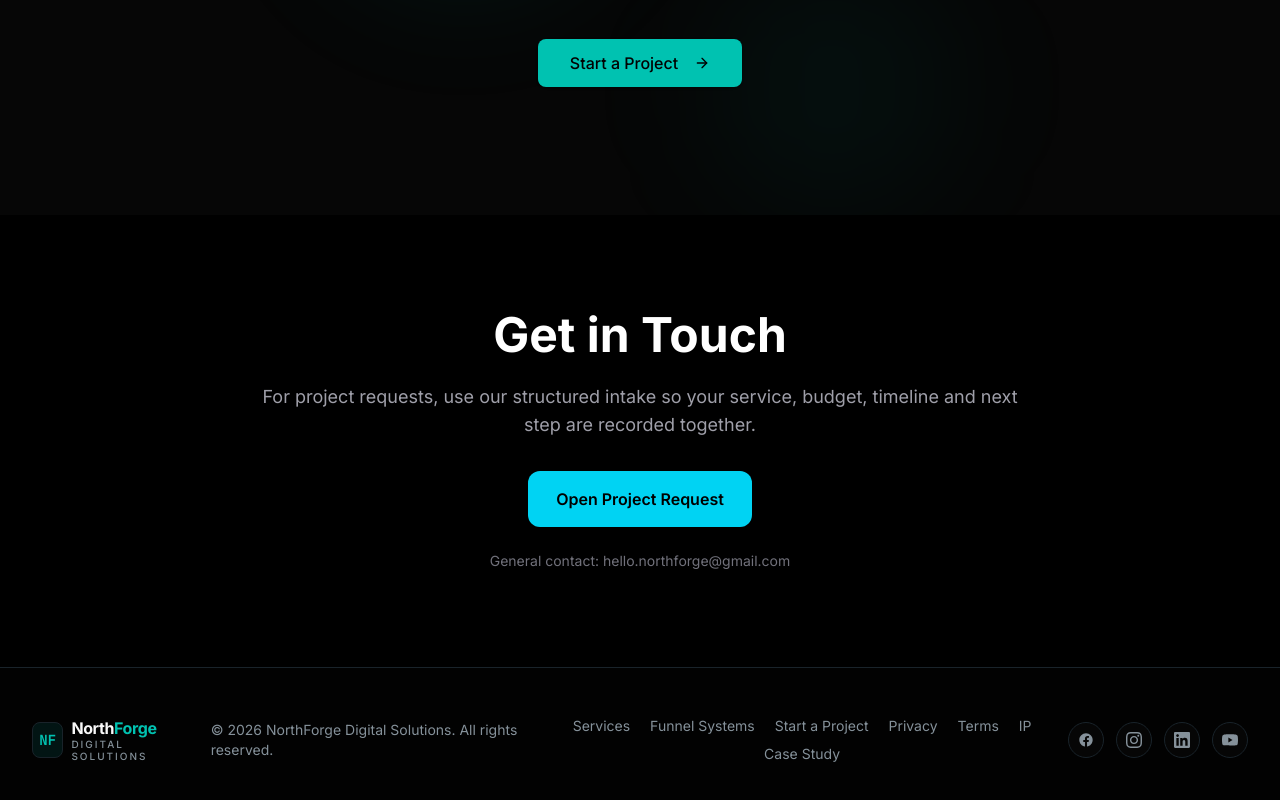
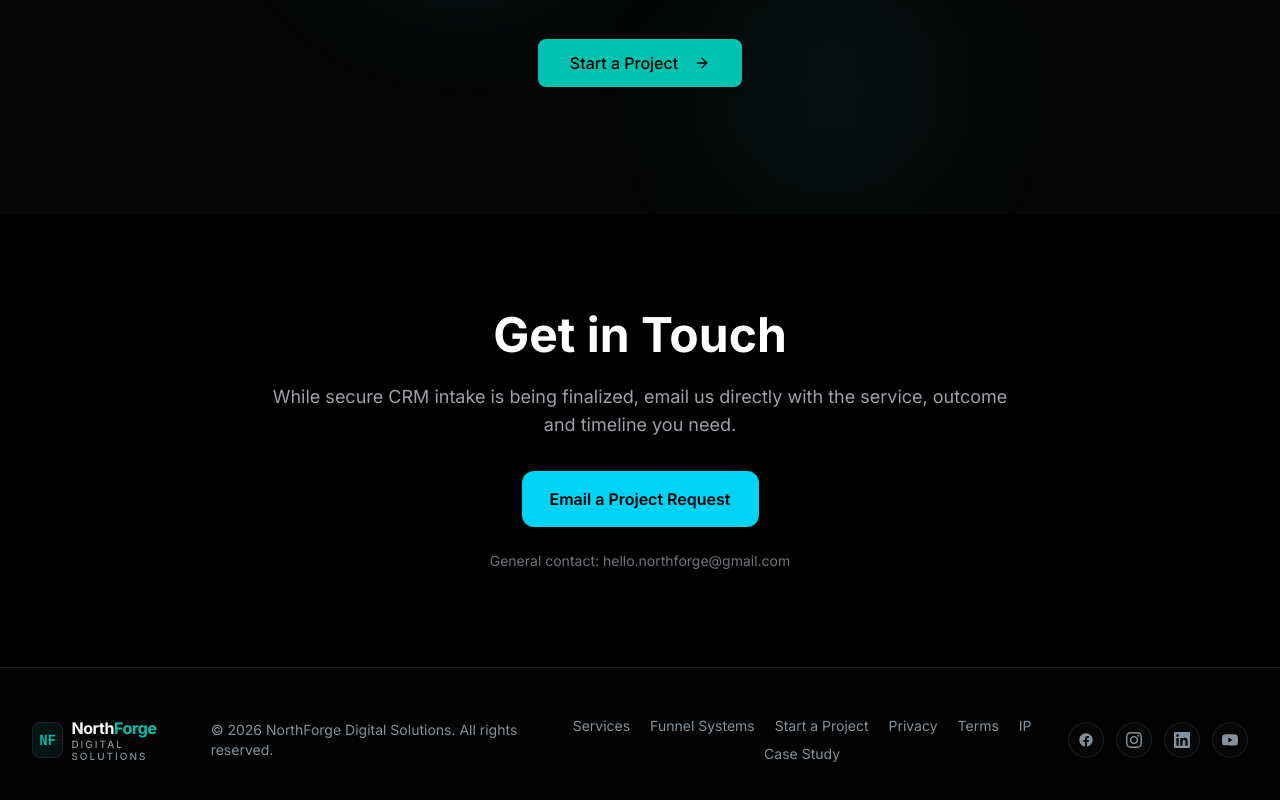
Before and after one commit to NorthForgeDigital/northforge-main-hub, a Next.js app: page / in a window 1280 px wide. Shown: the part 4237-5037 px from the top of the page. Built offline with nearby package versions, Linux system fonts and the light colour scheme.

Commit message:
Improve launch trust, portfolio and SEO foundations

```diff
--- a/components/contact-section.tsx
+++ b/components/contact-section.tsx
@@ -12,9 +12,9 @@ export default function ContactSection() {
         </h2>
 
         <p className="text-zinc-400 mb-8 text-lg">
-          For project requests, use our structured intake so your service, budget, timeline and next step are recorded together.
+          While secure CRM intake is being finalized, email us directly with the service, outcome and timeline you need.
         </p>
-        <Link href="/start-project" className="inline-flex rounded-xl bg-cyan-400 px-7 py-4 font-semibold text-black hover:bg-cyan-300">Open Project Request</Link>
+        <Link href="mailto:hello.northforge@gmail.com?subject=NorthForge%20project%20inquiry" className="inline-flex rounded-xl bg-cyan-400 px-7 py-4 font-semibold text-black hover:bg-cyan-300">Email a Project Request</Link>
         <p className="mt-6 text-sm text-zinc-500">General contact: hello.northforge@gmail.com</p>
       </div>
     </section>
```
